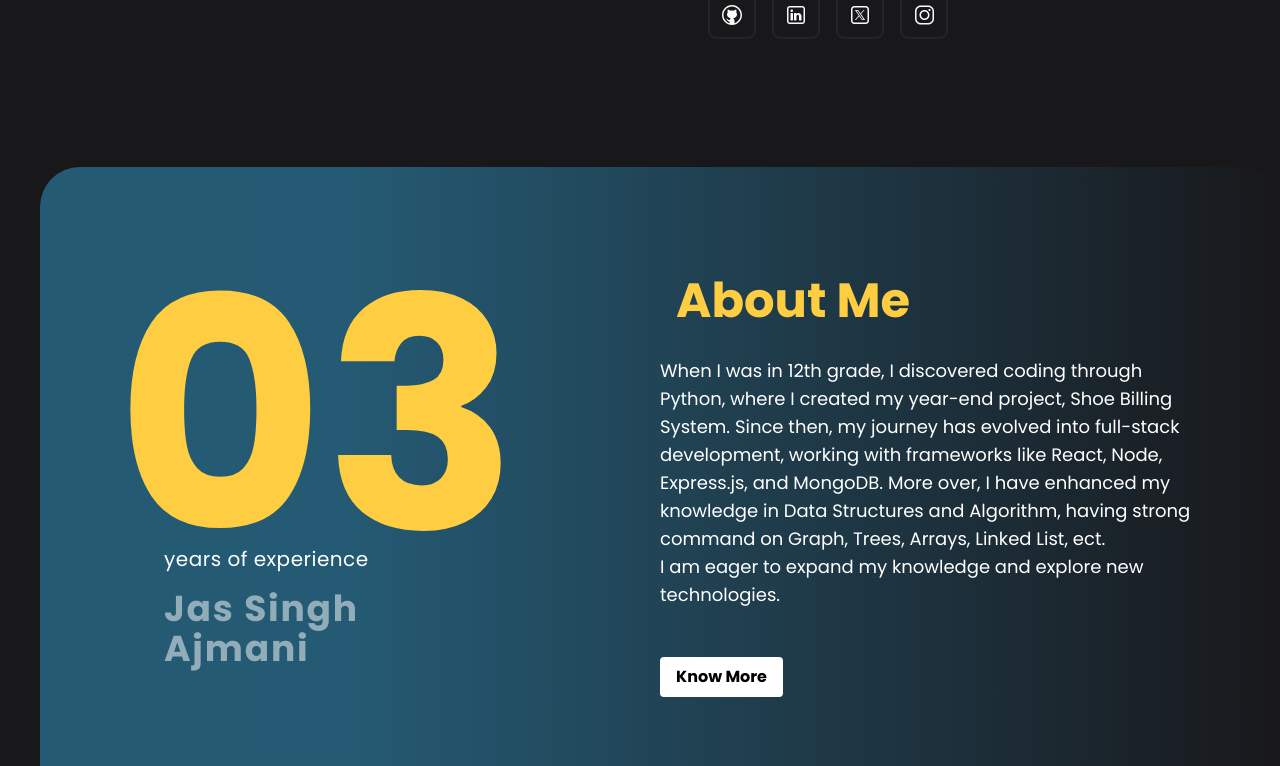
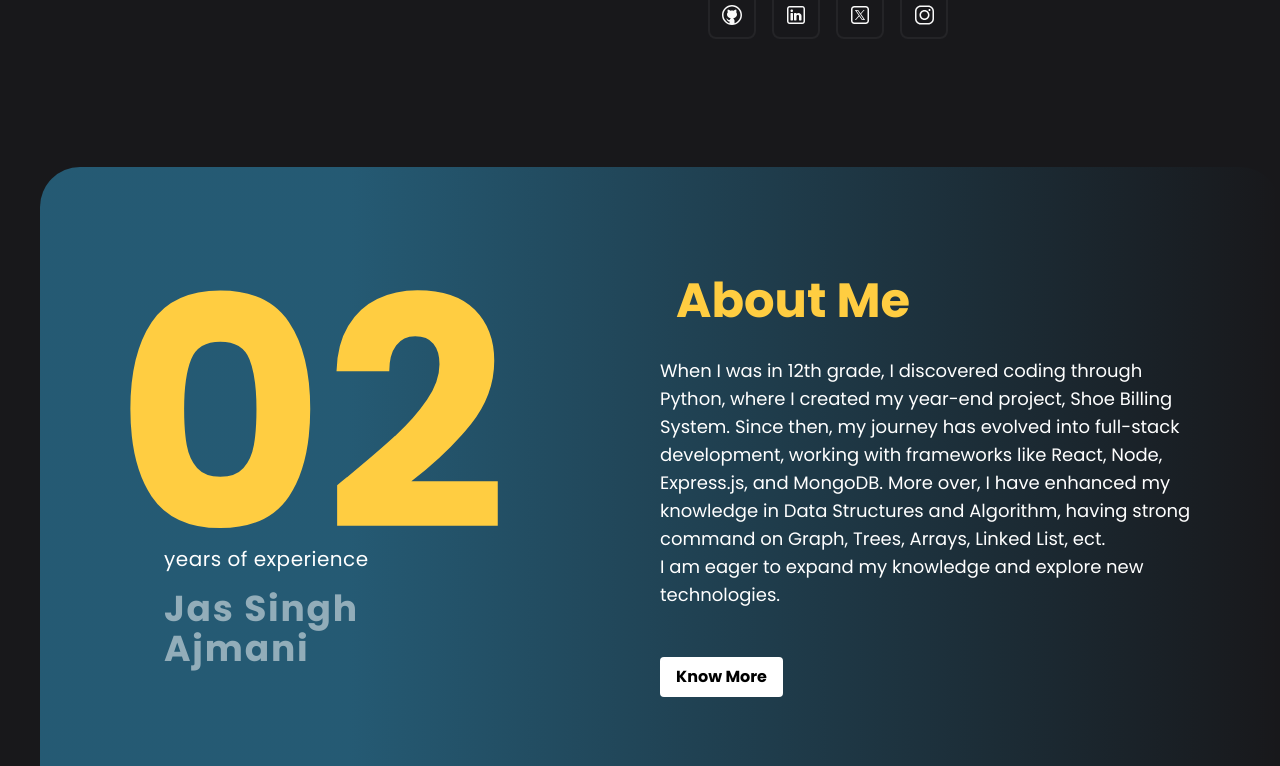
Before and after one commit to jas001469/portfolio, a React (Create React App) app: page / in a window 1280 px wide. Shown: the part 581-1347 px from the top of the page. Built offline with nearby package versions, Linux system fonts and the light colour scheme.

Commit message:
Initial commit

```diff
--- a/src/components/About.jsx
+++ b/src/components/About.jsx
@@ -9,7 +9,7 @@ const About = () => {
         <div className="flex flex-col md:flex-row items-center justify-between">
 
           <div className="ml-0 md:ml-0 text-center md:text-left mb-12">
-            <h1 className="text-[10rem] md:text-[15rem] lg:text-[20rem] font-bold text-[#ffcd41] leading-none " >03</h1>
+            <h1 className="text-[10rem] md:text-[15rem] lg:text-[20rem] font-bold text-[#ffcd41] leading-none " >02</h1>
             <h3 className="text-lg ml-12 md:text-xl tracking-wide mt-[-1rem] md:mt-[-2rem]">years of experience</h3>
             <div className="text-3xl md:text-4xl font-bold tracking-wider mt-4">
 
```
